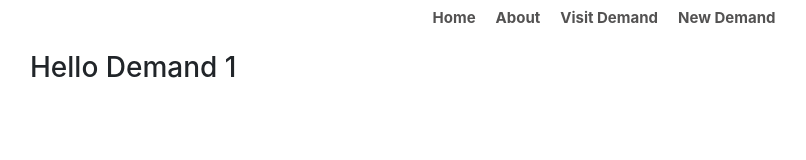
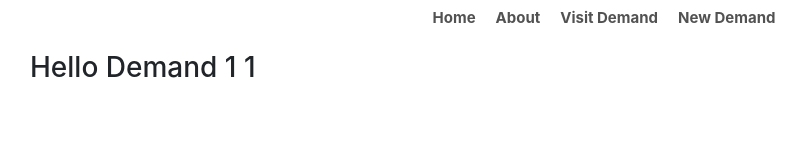
Before and after one commit to shakhawatfci/my-burger, a React (Create React App) app: page /demand/1/1 in a window 1280 px wide. Shown: the top 160 px of the page, without its empty margins (52-858 px from the left). Built offline with nearby package versions, Linux system fonts and the light colour scheme.

Commit message:
eslint problem solved

```diff
--- a/src/Pages/DemandDetails.js
+++ b/src/Pages/DemandDetails.js
@@ -6,7 +6,7 @@ function DemandDetails() {
     return (
         <div className="container">
             <div className="row">
-                <h3>Hello Demand {title}</h3>
+                <h3>Hello Demand {id} {title}</h3>
             </div>
         </div>
     )
```
